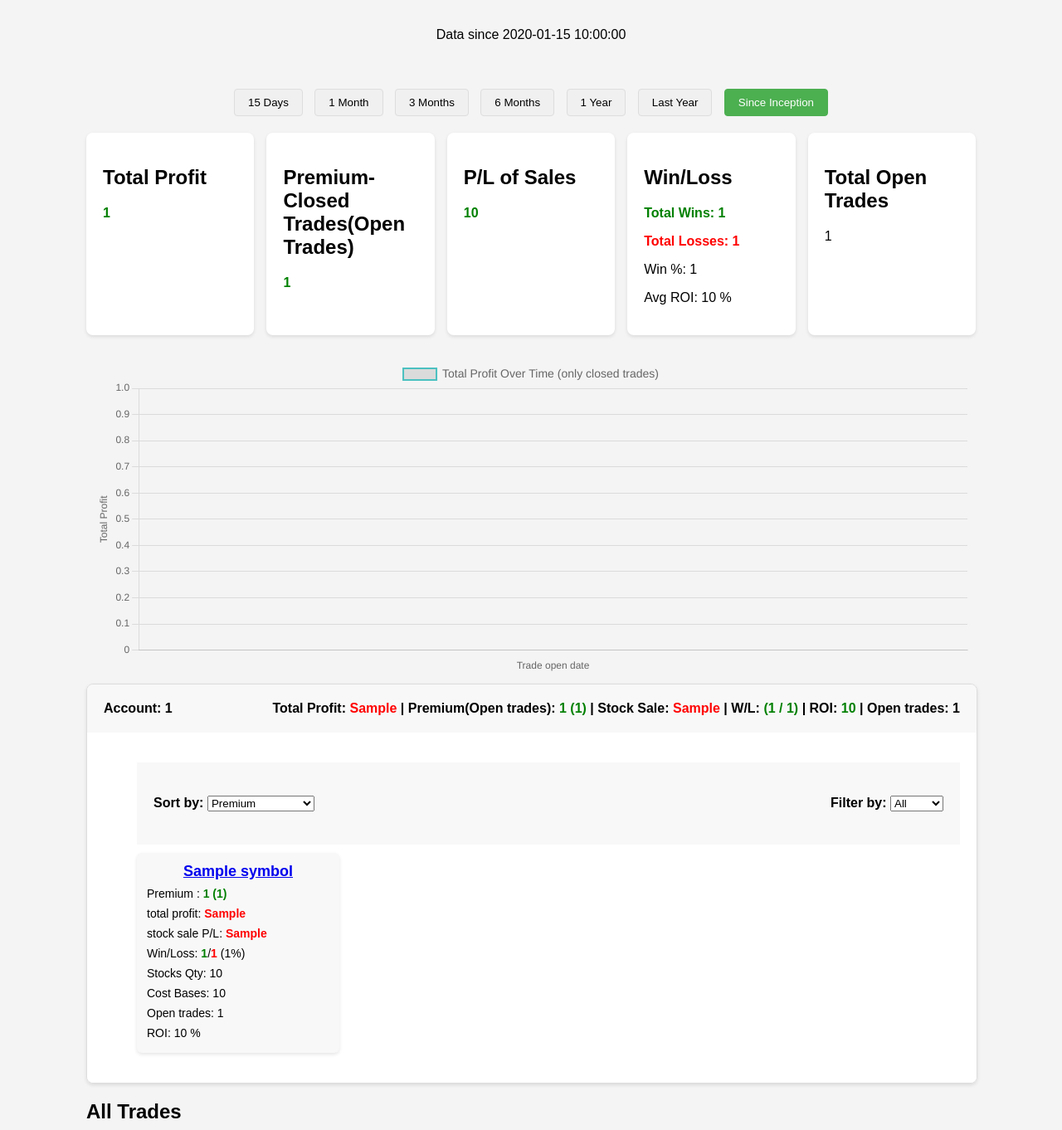
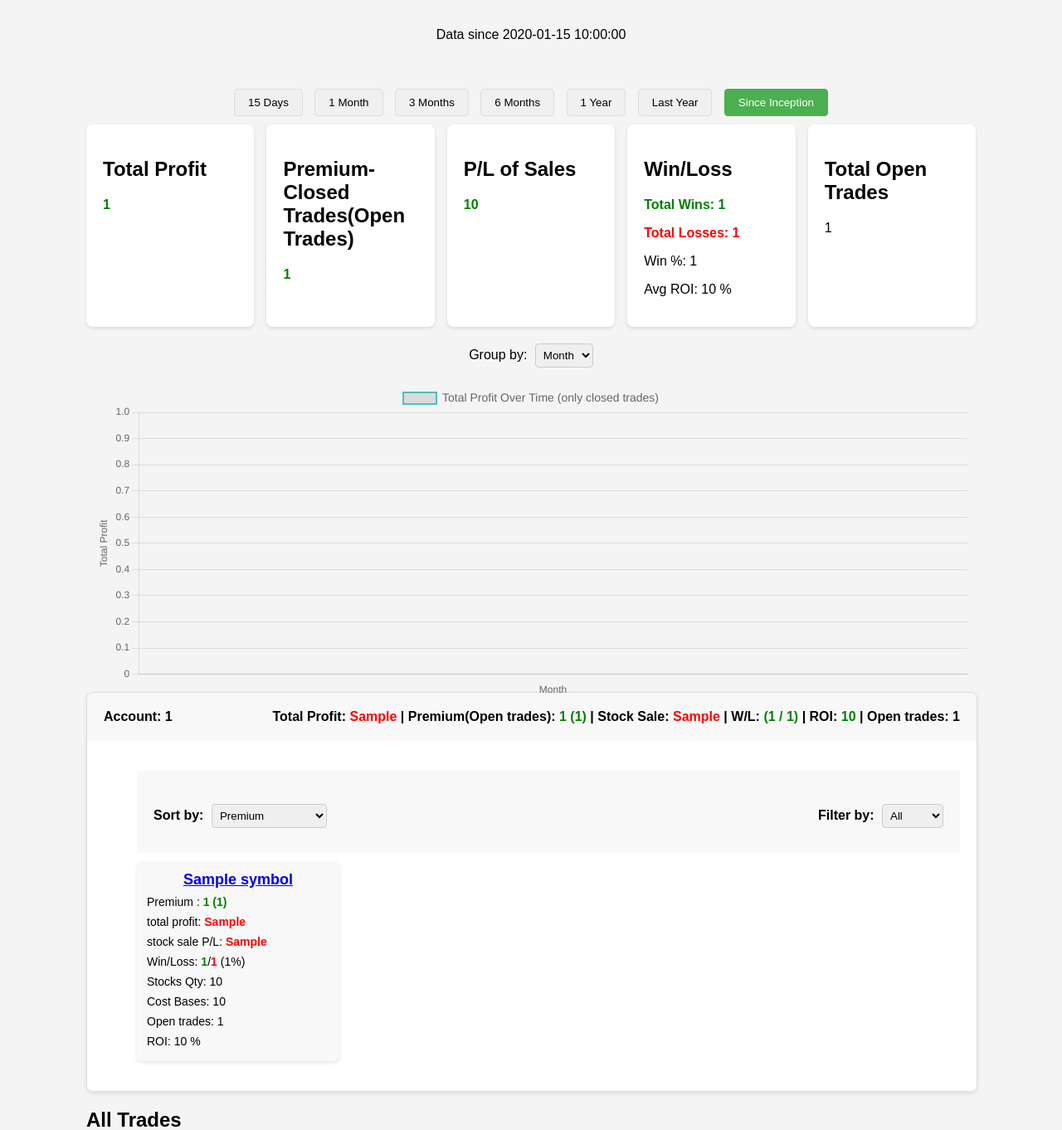
Before and after one commit to nautiyal-sarthak/option_tracker, a Flask app: template app/templates/index.html in a window 1280 px wide. Shown: the part 110-1472 px from the top of the page at 83% size. Run offline with Flask 3, Linux system fonts and the light colour scheme; the template is opened without the code that fills it: most values are stand-ins (such as "Sample title", 1, 10 or a date in 2020); some libraries are stand-ins or nearby versions.

Commit message:
added the func to group time

```diff
--- a/app/static/css/styles.css
+++ b/app/static/css/styles.css
@@ -203,3 +203,28 @@ header h1 {
     height: 80px; /* Increased height for better resolution */
     max-width: 100%;
 }
+
+.filter-container {
+    margin-bottom: 10px;
+}
+.filter-container label {
+    margin-right: 5px;
+}
+.filter-container select {
+    padding: 5px;
+    border-radius: 4px;
+    border: 1px solid #ccc;
+}
+
+.chart-container {
+    width: 100%;
+    max-width: 1200px; /* Adjust as needed */
+    height: 400px; /* Fixed height for the chart */
+    position: relative;
+    margin-bottom: 20px;
+}
+
+#profitChart {
+    width: 100% !important;
+    height: 100% !important;
+}
--- a/app/templates/index.html
+++ b/app/templates/index.html
@@ -64,10 +64,15 @@
 
         <!-- Profit Chart -->
         <div>
-            <div>
             <div class="chart-container">
+                <div class="filter-container">
+                    <label for="chart-grouping">Group by:</label>
+                    <select id="chart-grouping" onchange="updateChartGrouping(this)">
+                        <option value="month">Month</option>
+                        <option value="week">Week</option>
+                    </select>
+                </div>
                 <canvas id="profitChart"></canvas>
-                </div>
             </div>
         </div>
 
@@ -189,7 +194,7 @@
         let profitChart;
 
         function updateChart(profitData) {
-            const labels = profitData.map(entry => entry.month_week);
+            const labels = profitData.map(entry => entry.period);
             const profitValues = profitData.map(entry => entry.net_profit);
 
             if (profitChart) {
@@ -219,7 +224,10 @@
                     maintainAspectRatio: false,
                     scales: {
                         x: {
-                            title: { display: true, text: 'Trade open date' },
+                            title: {
+                                display: true,
+                                text: document.getElementById('chart-grouping').value === 'week' ? 'Week' : 'Month'
+                            },
                             ticks: {
                                 maxTicksLimit: 10,
                                 autoSkip: false,
@@ -282,8 +290,8 @@
 }
 
 
-        function getData(filter) {
-    fetch(`/get_data?filter=${filter}`)
+function getData(filter, grouping = 'month') {
+    fetch(`/get_data?filter=${filter}&grouping=${grouping}`)
         .then(response => {
             if (!response.ok) {
                 throw new Error(`HTTP error! Status: ${response.status}`);
@@ -291,14 +299,14 @@
             return response.json();
         })
         .then(data => {
-            console.log('Response Data:', data); // Debugging: Log the response data
+            console.log('Response Data:', data);
 
-            // Handle errors in the response
             if (data.error) {
                 console.error('Backend Error:', data.error);
                 return;
             }
 
+            // Update stats
             document.getElementById('total-premium').innerHTML = data.total_premium_formated.toLocaleString();
             document.getElementById('total-premium').className = data.total_premium_collected >= 0 ? 'profit' : 'loss';
             document.getElementById('total-profit').innerHTML = data.total_profit.toLocaleString();
@@ -314,7 +322,7 @@
             // Update Chart
             updateChart(data.profit_data);
 
-            // Update Account Details
+            // Update Account Details (unchanged)
             const accountsContainer = document.getElementById('accounts-container');
             accountsContainer.innerHTML = '';
             data.account_summary.forEach(account => {
@@ -401,11 +409,20 @@
         document.addEventListener("DOMContentLoaded", function () {
             const profitData = JSON.parse('{{ profit_data | tojson | safe }}');
             updateChart(profitData);
+            // Set default grouping
+            document.getElementById('chart-grouping').value = 'month';
         });
 
         function toggleAccountDetails(element) {
             const details = element.nextElementSibling;
             details.style.display = details.style.display === "block" ? "none" : "block";
+        }
+
+
+        function updateChartGrouping(selectElement) {
+            const grouping = selectElement.value;
+            const selectedFilter = document.querySelector('.filter-btn.selected').getAttribute('onclick').match(/'([^']+)'/)[1];
+            getData(selectedFilter, grouping);
         }
     </script>
 
```
Also changed, not shown: app/routes/dashboard.py (+16 -6 lines), app/utils/data.py (+14 -5 lines). Lines whose indentation alone changed are shown as unchanged.
